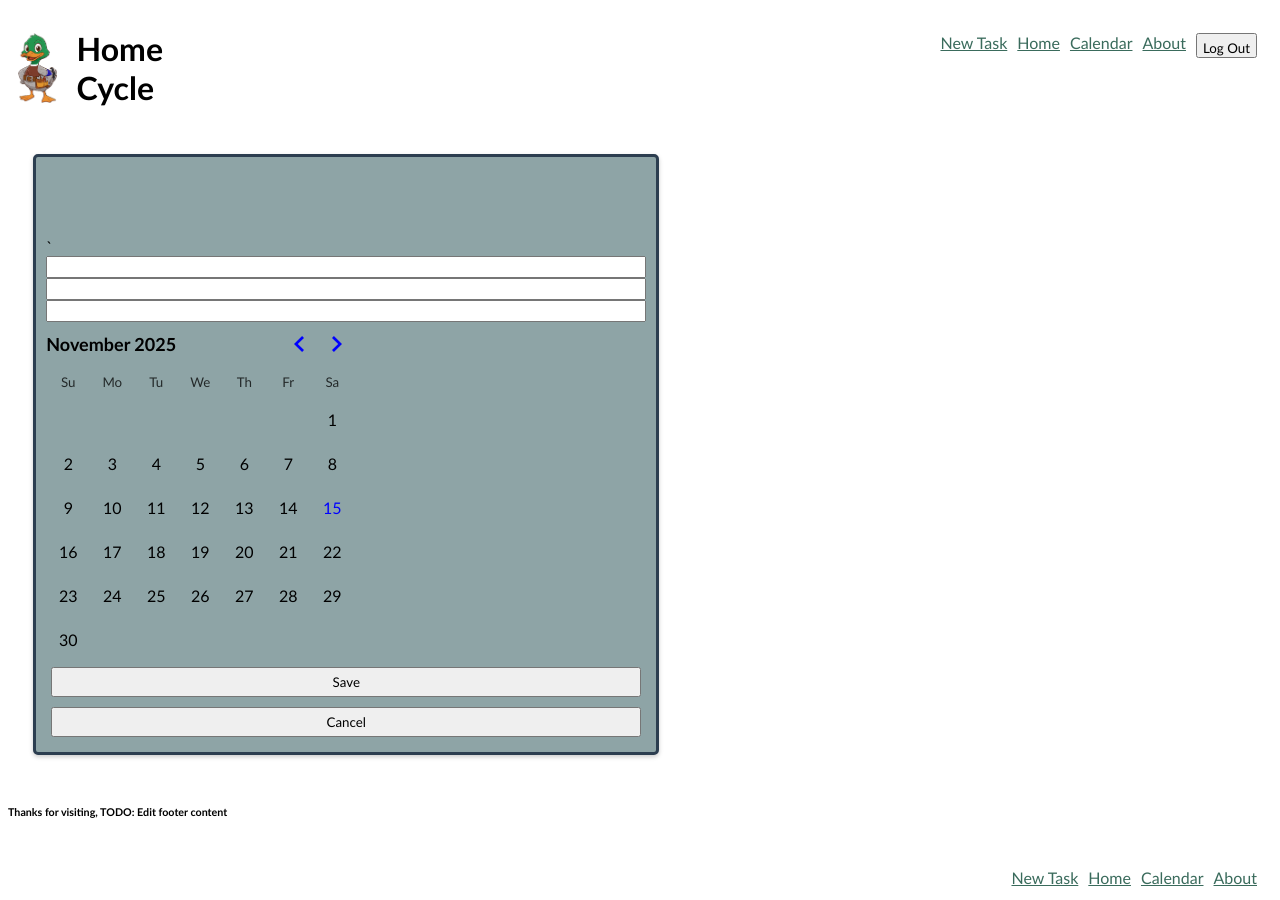
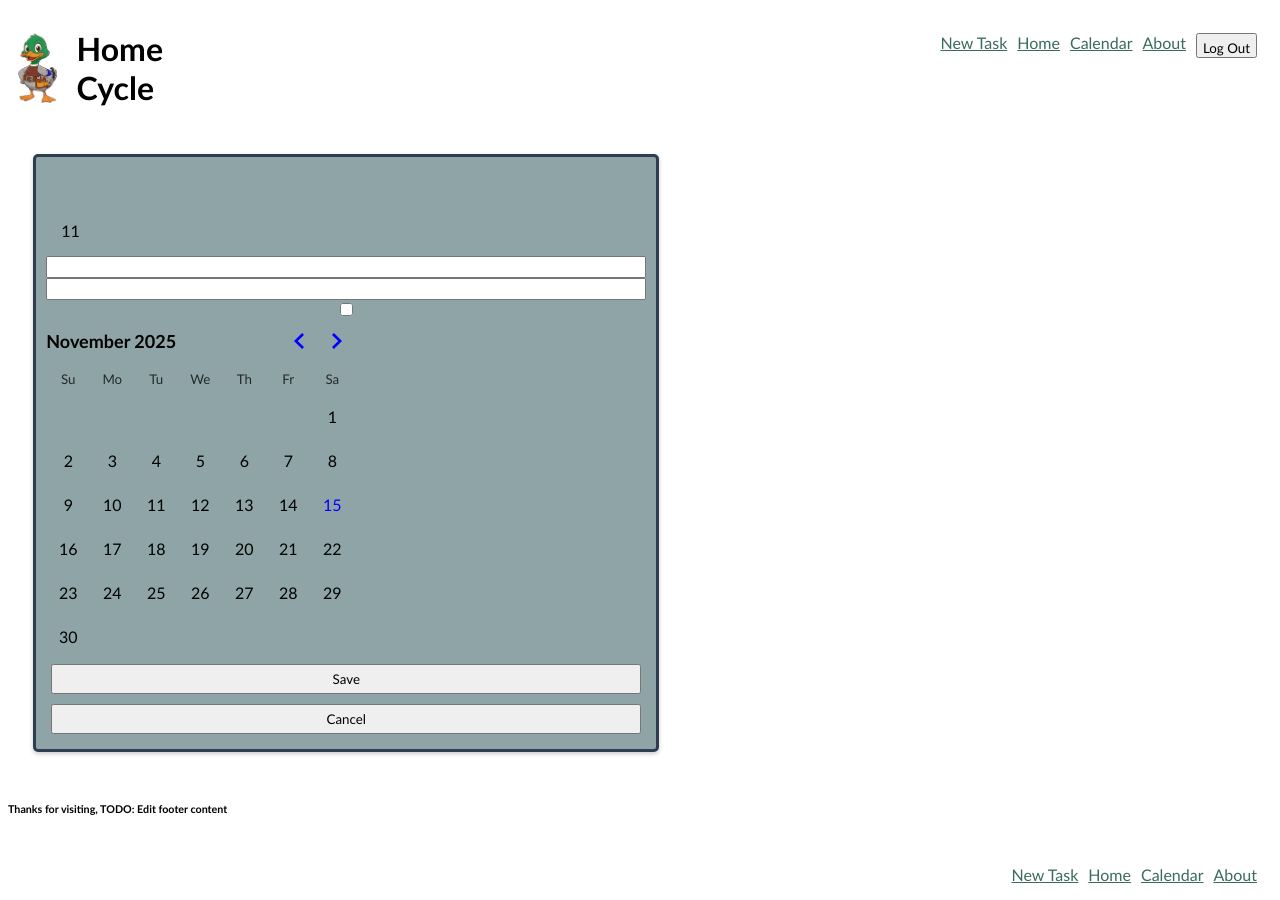
Before and after one commit to capndenney/home-cycle, a React (Vite) app: page /newtask in a window 1280 px wide. Built offline with nearby package versions, Linux system fonts and the light colour scheme.

Commit message:
added state to title so it updates preview as it is edited

```diff
--- a/src/components/common/EditTask.jsx
+++ b/src/components/common/EditTask.jsx
@@ -3,26 +3,43 @@ import Input from "./Input"
 import Button from "./Button"
 import { DayPicker } from "react-day-picker"
 import { useState } from "react"
+import sampleTasks from "../../sampleData/sampleTasks"
 
 const EditTask = ( task ) => {
 
-  const {formData, setFormData} = useState()
+  const newTaskId = sampleTasks.reduce((max, t) => { //TODO: Use newTaskId for new task, load taskId for existing tasks
+    return t.taskId > max ? t.taskId : max;
+  }, 0) + 1;
+
+  const initialFeedback = { name: "", email: "", feedback: "" };
+  const [inputData, setInputData] = useState(initialFeedback);
+  const [titleData, setTitleData] = useState(null)
+
+  const titleChange = (e) => {
+    setTitleData(e.target.value)
+  }
+
   const handleChange = (e) => {
-    setFormData({...formData, [e.target.name]: e.target.value})
-  }
+    const { id, value } = e.target;
+    setInputData((oldData) => ({ ...oldData, [id]: value }));
+  };
+
+  // const {formData, setFormData} = useState()
+  // const handleChange = (e) => {
+  //   setFormData({...formData, [e.target.name]: e.target.value})
+  // }
 
   const handleSave = (e) => {
     e.preventDefault();
-
   }
 
     return (
         <Card viewType="edit add-blur">
-          <h3>{task.title}</h3>
-          <p>{task.id}</p>`
-          <Input label={task.title} id={`input-title-${task.id}`}/>
-          <Input label={task.description}/>
-          <Input label={task.completed}/>
+          <h3>{titleData}</h3>
+          <p>{task.id ? task.id : newTaskId}</p>
+          <Input label={task.title} id={`input-title-${task.id}`} handleChange={titleChange}/>
+          <Input label={task.description} handleChange={handleChange}/>
+          <Input type="checkbox" label={task.completed}/>
           <DayPicker mode="single">TODO: Load Saved Date</DayPicker>
           <Button label="Save">TODO: Save Changes</Button>
           <Button label="Cancel">TODO: Cancel Changes</Button>
```
